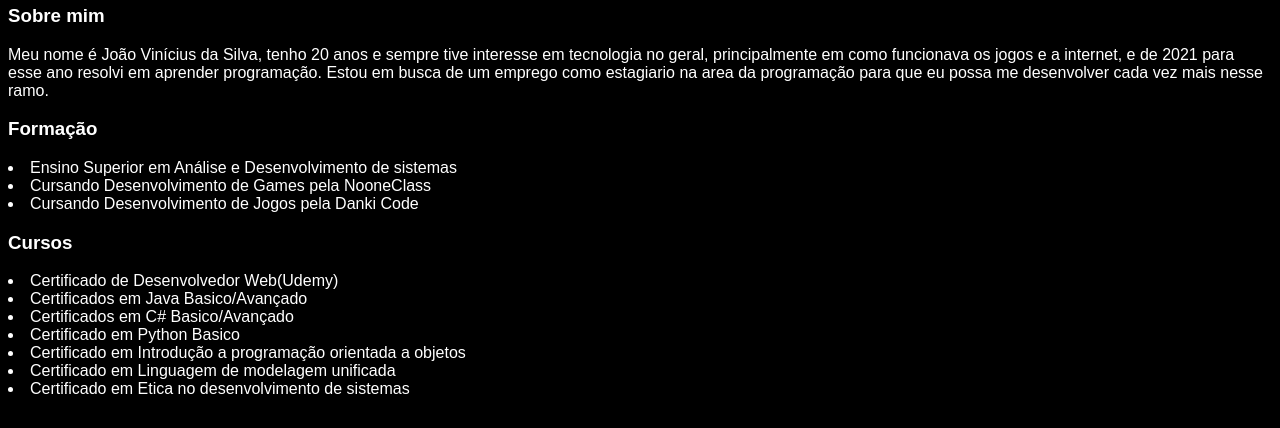
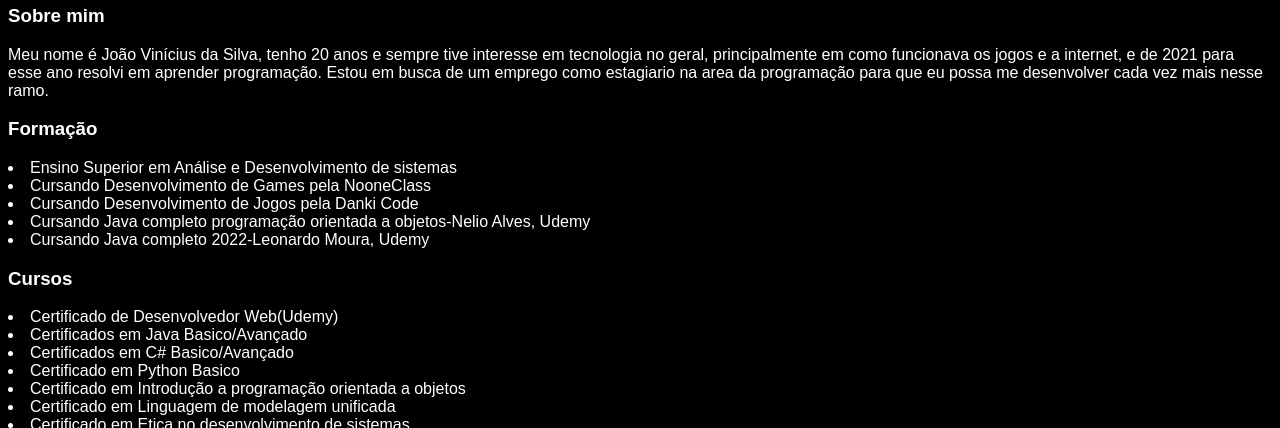
Before and after one commit to Akom4n/Curriculo, a plain HTML site: page index.html in a window 1280 px wide. Shown: the part 369-797 px from the top of the page. Drawn offline with Linux system fonts and the light colour scheme.

Commit message:
Update index.html

```diff
--- a/index.html
+++ b/index.html
@@ -44,6 +44,8 @@
                     <li>Ensino Superior em Análise e Desenvolvimento de sistemas</li>
                     <li>Cursando Desenvolvimento de Games pela NooneClass</li>
                     <li>Cursando Desenvolvimento de Jogos pela Danki Code</li>
+                    <li>Cursando Java completo programação orientada a objetos-Nelio Alves, Udemy</li>
+                    <li>Cursando Java completo 2022-Leonardo Moura, Udemy</li>
                 </p>
             </section>
             <section>
```
